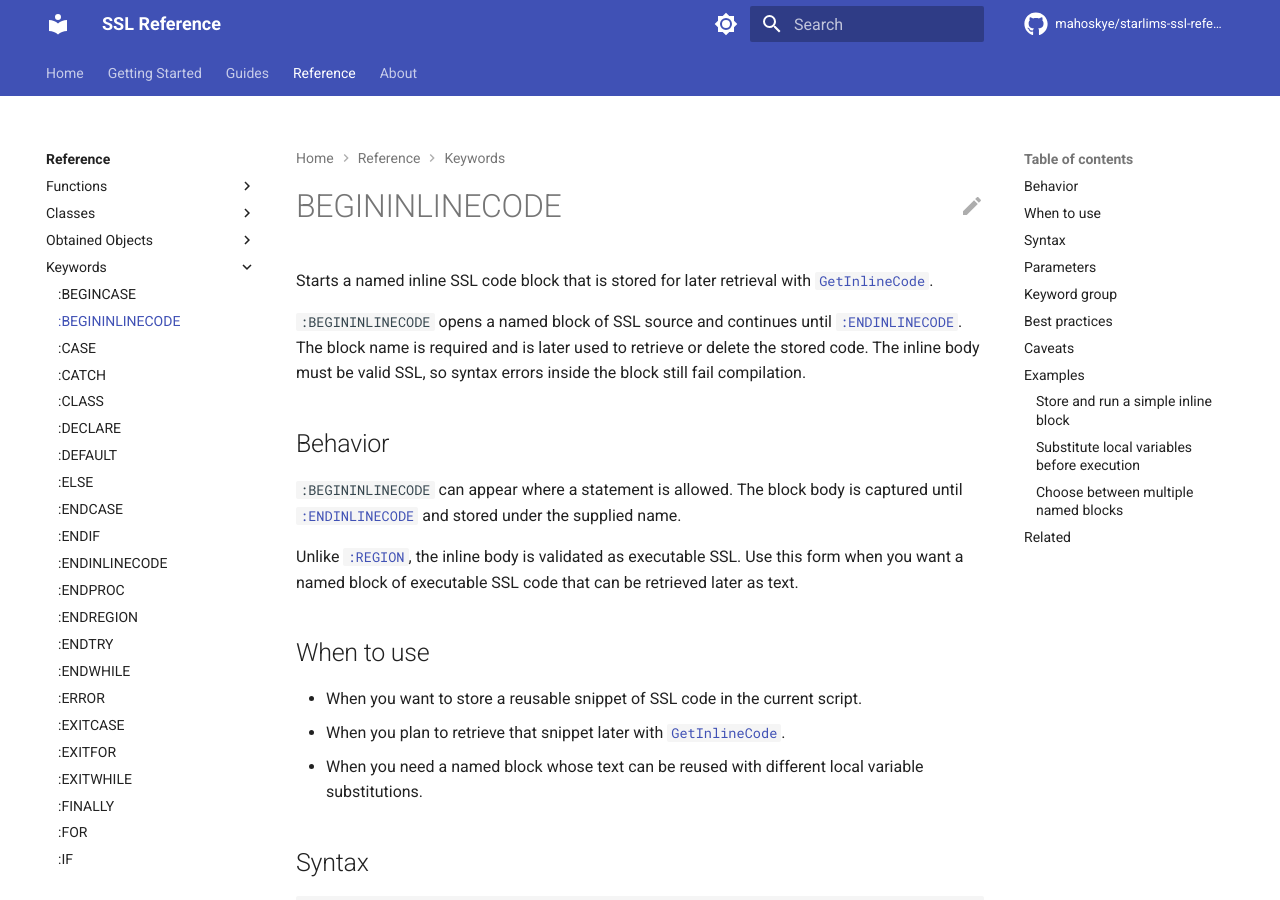
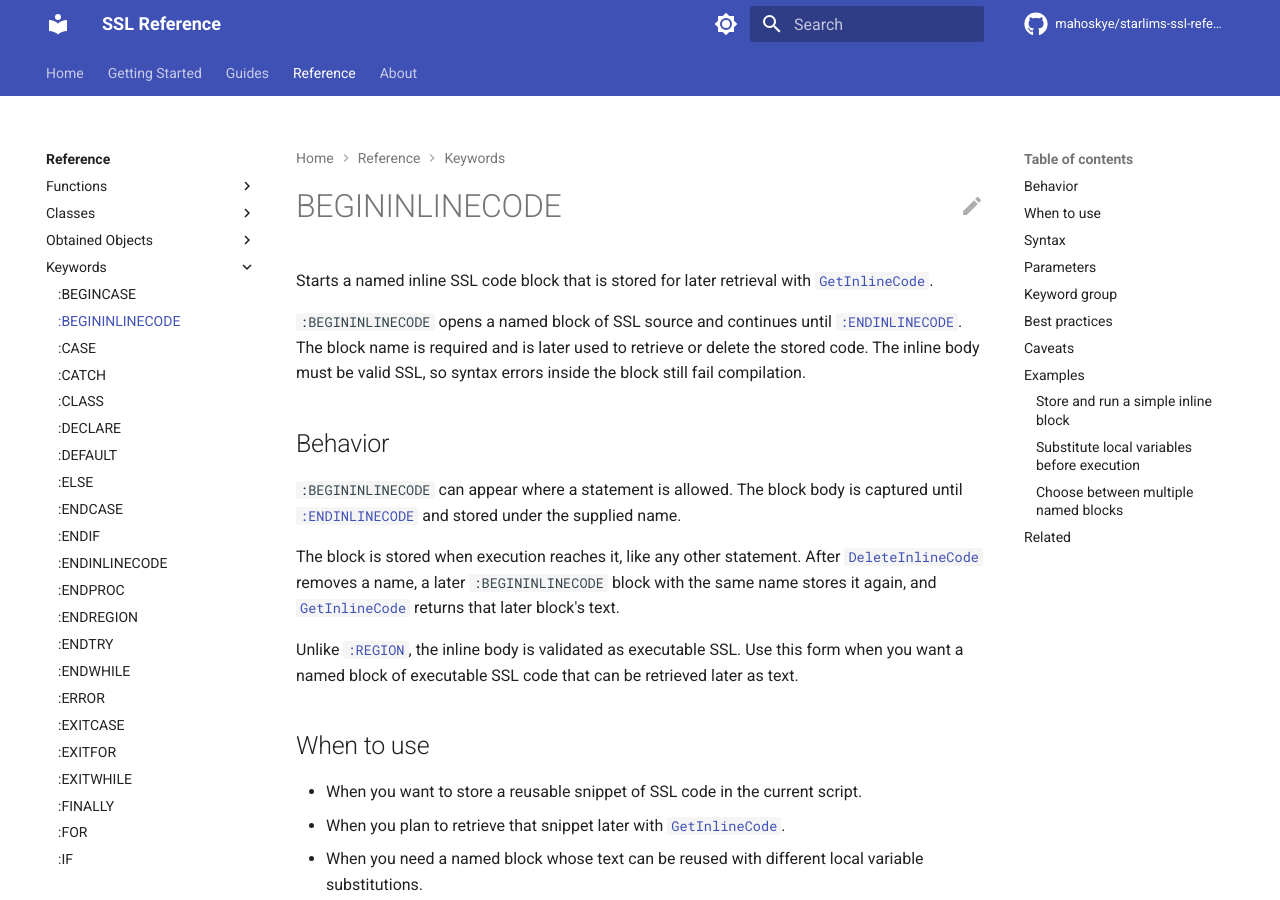
Before and after one commit to mahoskye/starlims-ssl-reference, an MkDocs documentation site: the page built from content/reference/keywords/BEGININLINECODE.md, in a window 1280 px wide and 900 px high. Built offline with MkDocs 1.6.1 and Material for MkDocs 9.7.7, drawn with Linux system fonts in a browser that asks for light colours; plug-ins that fetch from the network failed and are left out; comment, search, counter and statistics services are not loaded; some of the changed text lies outside the part shown.

Commit message:
docs: inline code is stored when reached; align ++/-- Don't bullets
- BEGININLINECODE and GetInlineCode: a block is stored when execution
  reaches it, so a block with the same name that runs after
  DeleteInlineCode stores the name again (verified on STARLIMS 12).
- increment and decrement: both "Don't" bullets now say the same thing,
  and no longer contradict the pages' own statement that array elements
  and object properties are valid targets.

Refs #183

Co-Authored-By: Claude Opus 5.5 <noreply@anthropic.com>

```diff
--- a/content/reference/keywords/BEGININLINECODE.md
+++ b/content/reference/keywords/BEGININLINECODE.md
@@ -18,6 +18,8 @@ Starts a named inline SSL code block that is stored for later retrieval with [`G
 ## Behavior
 
 `:BEGININLINECODE` can appear where a statement is allowed. The block body is captured until [`:ENDINLINECODE`](ENDINLINECODE.md) and stored under the supplied name.
+
+The block is stored when execution reaches it, like any other statement. After [`DeleteInlineCode`](../functions/DeleteInlineCode.md) removes a name, a later `:BEGININLINECODE` block with the same name stores it again, and [`GetInlineCode`](../functions/GetInlineCode.md) returns that later block's text.
 
 Unlike [`:REGION`](REGION.md), the inline body is validated as executable SSL. Use this form when you want a named block of executable SSL code that can be retrieved later as text.
 
@@ -68,6 +70,7 @@ You can also quote the block name:
 
 ## Caveats
 
+- A block is stored when execution reaches it. A block with the same name that runs after [`DeleteInlineCode`](../functions/DeleteInlineCode.md) stores the name again.
 - [`GetInlineCode`](../functions/GetInlineCode.md) raises a runtime error if the named block is not in scope.
 - [`DeleteInlineCode`](../functions/DeleteInlineCode.md) raises `<name> not in scope.` when other inline blocks exist but this name is not among them. With no inline blocks defined, it returns [`.T.`](../literals/true.md).
 
```
Also changed, not shown: content/reference/functions/GetInlineCode.md (+1 -0 lines), content/reference/operators/decrement.md (+1 -1 lines), content/reference/operators/increment.md (+1 -1 lines), 1 other file.
